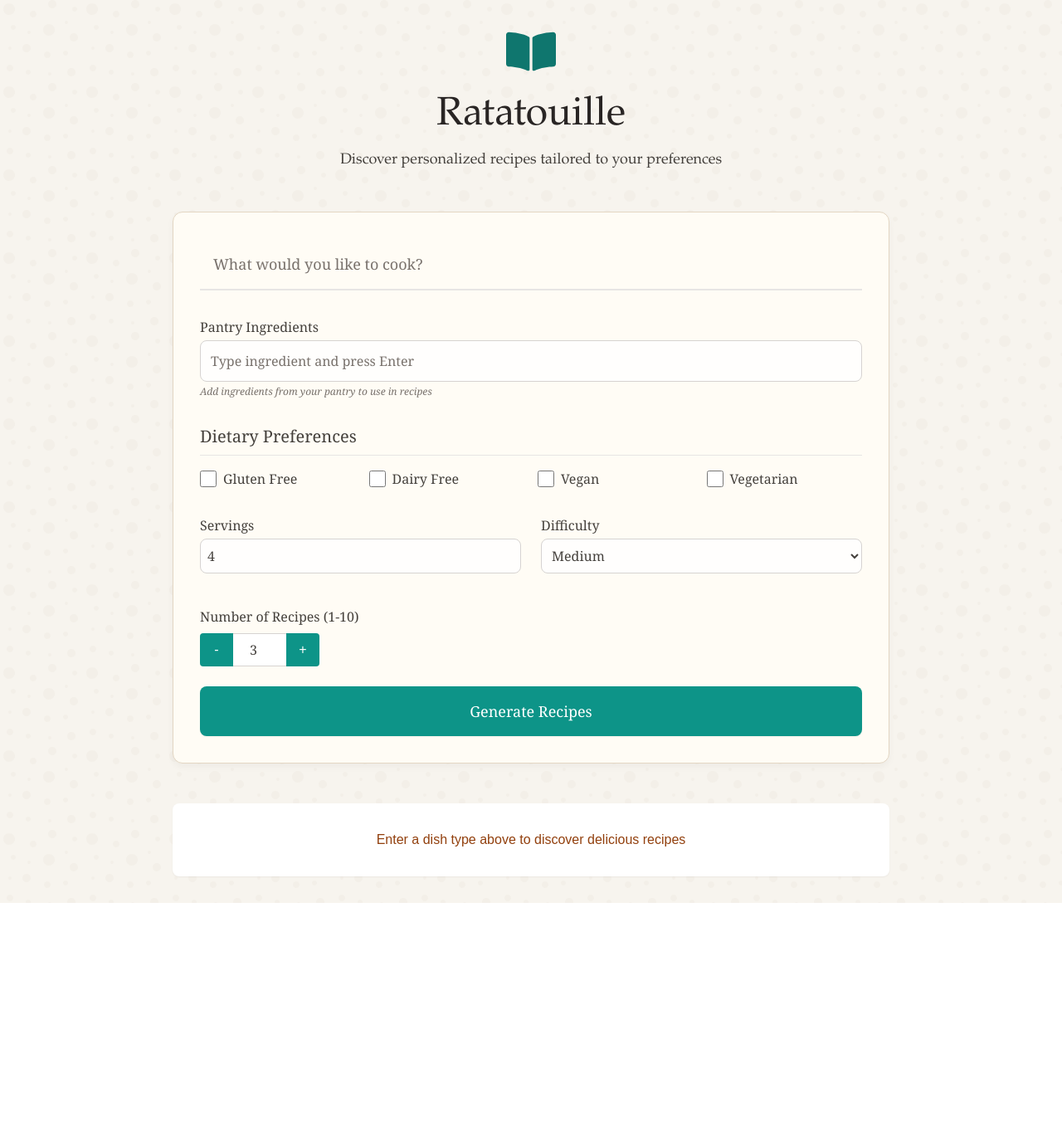
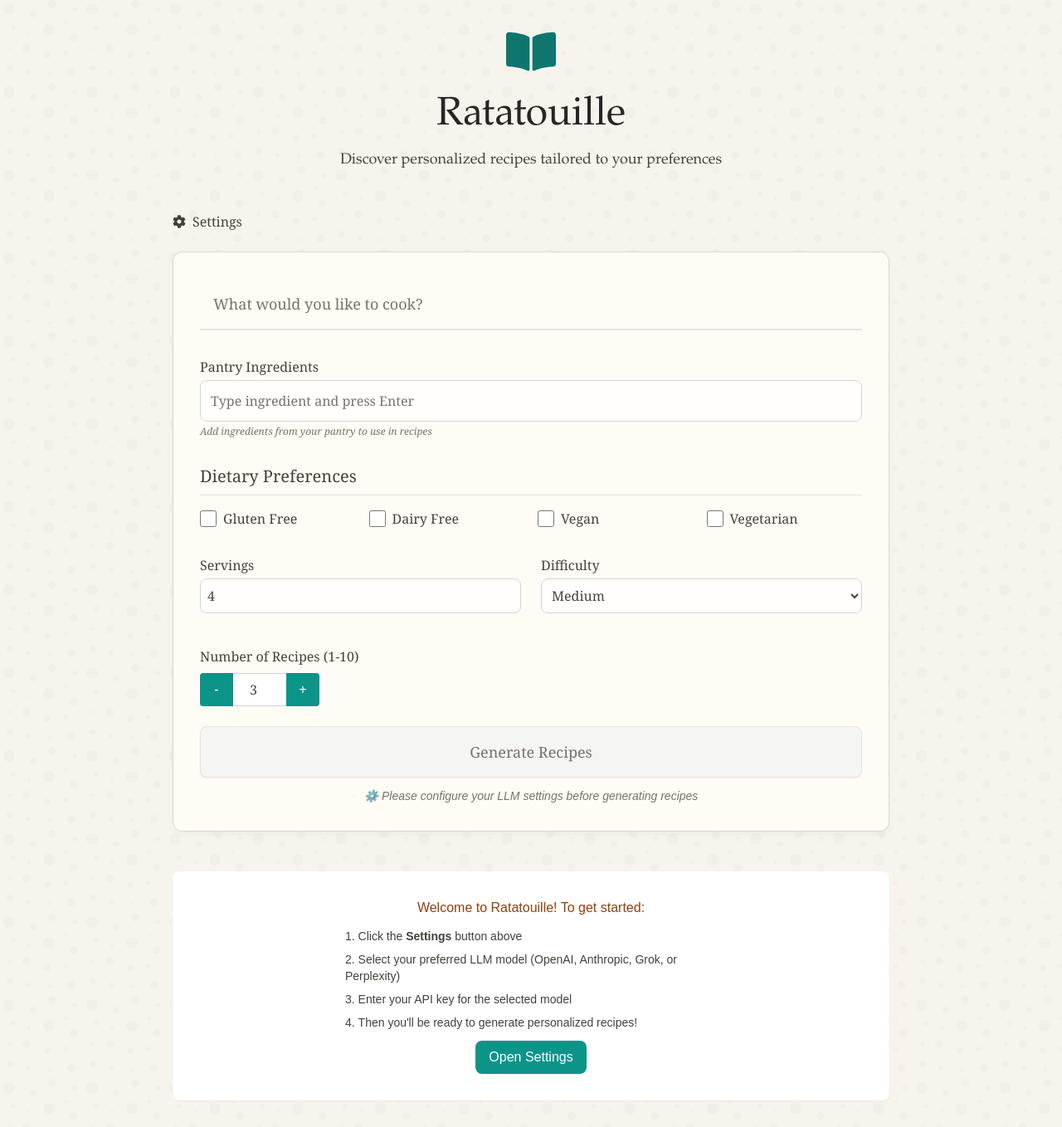
Before and after one commit to drsullivan13/ratatouille-ui, a Next.js app: page / in a window 1280 px wide. Shown: the whole page at 83% size. Before the commit the page ends 1088 px from the top, so only its background shows below. Built offline with nearby package versions, Linux system fonts and the light colour scheme.

Commit message:
Adds a Settings menu so that users are able to select which model they would like to ask questions to. Adds ability to add the API key for the model and generate a recipe

```diff
--- a/src/app/api/recipes/route.js
+++ b/src/app/api/recipes/route.js
@@ -10,18 +10,39 @@ export async function POST(request) {
   }
 
   try {
+    // Extract model and API key from headers
+    const llmModel = request.headers.get('X-LLM-Model') || 'openai'
+    const apiKey = request.headers.get('X-API-Key')
+
+    if (!apiKey) {
+      return NextResponse.json(
+        { message: 'API key is required' },
+        { status: 400 }
+      )
+    }
+
     const body = await request.json()
+
+    // Add model selection to the request body
+    const enhancedBody = {
+      ...body,
+      llmConfig: {
+        model: llmModel,
+        apiKey: apiKey
+      }
+    }
+
     const response = await fetch(`${apiUrl}/api/recipes/generate`, {
       method: 'POST',
       headers: {
         'Content-Type': 'application/json',
-        // Add any additional headers your API requires
       },
-      body: JSON.stringify(body),
+      body: JSON.stringify(enhancedBody),
     })
 
     if (!response.ok) {
-      throw new Error('Failed to fetch recipes from external API');
+      const errorData = await response.json().catch(() => ({}))
+      throw new Error(errorData.message || `Failed to fetch recipes from ${llmModel} API`);
     }
 
     const data = await response.json()
--- a/src/app/components/SearchForm.js
+++ b/src/app/components/SearchForm.js
@@ -1,4 +1,4 @@
-export default function SearchForm({ formData, setFormData, handleSearch }) {
+export default function SearchForm({ formData, setFormData, handleSearch, hasApiKey }) {
     const handleChange = (e) => {
       const { name, value, type, checked } = e.target;
       if (type === 'checkbox') {
@@ -188,12 +188,27 @@ export default function SearchForm({ formData, setFormData, handleSearch }) {
         </div>
       </div>
 
+        {hasApiKey ? (
           <button
             type="submit"
             className="w-full bg-teal-600 text-white p-4 rounded-lg hover:bg-teal-700 transition duration-300 font-medium text-lg font-serif shadow-sm"
           >
             Generate Recipes
           </button>
+        ) : (
+          <div className="space-y-3">
+            <button
+              type="button"
+              onClick={() => handleSearch()} // This will trigger the API key check and open settings
+              className="w-full bg-stone-100 border border-stone-200 text-stone-500 p-4 rounded-lg hover:bg-stone-200 transition duration-300 font-medium text-lg font-serif shadow-sm"
+            >
+              Generate Recipes
+            </button>
+            <p className="text-center text-sm text-stone-500 italic">
+              ⚙️ Please configure your LLM settings before generating recipes
+            </p>
+          </div>
+        )}
       </form>
     )
   }
--- /dev/null
+++ b/src/app/components/SettingsMenu.js
@@ -0,0 +1,149 @@
+'use client'
+
+import { useState, useEffect } from 'react'
+import { motion } from 'framer-motion'
+import { FaCog, FaEye, FaEyeSlash } from 'react-icons/fa'
+
+export default function SettingsMenu({ settings, setSettings, isOpen, setIsOpen }) {
+  const [showApiKey, setShowApiKey] = useState(false)
+  const [apiKeys, setApiKeys] = useState({})
+
+  const models = [
+    { id: 'openai', name: 'OpenAI' },
+    { id: 'anthropic', name: 'Anthropic' },
+    { id: 'grok', name: 'Grok' },
+    { id: 'perplexity', name: 'Perplexity' },
+  ]
+
+  // Load all saved API keys on component mount
+  useEffect(() => {
+    const savedApiKeys = localStorage.getItem('ratatouille_api_keys')
+    if (savedApiKeys) {
+      setApiKeys(JSON.parse(savedApiKeys))
+    }
+  }, [])
+
+  // When settings change or component mounts, ensure the current API key is set
+  useEffect(() => {
+    if (apiKeys[settings.model]) {
+      setSettings(prev => ({
+        ...prev,
+        apiKey: apiKeys[settings.model]
+      }))
+    }
+  }, [apiKeys, settings.model, setSettings])
+
+  const handleModelChange = (modelId) => {
+    setSettings(prev => ({
+      ...prev,
+      model: modelId,
+      apiKey: apiKeys[modelId] || ''
+    }))
+  }
+
+  const handleApiKeyChange = (e) => {
+    const newApiKey = e.target.value
+
+    // Update the current API key in settings
+    setSettings(prev => ({
+      ...prev,
+      apiKey: newApiKey
+    }))
+
+    // Save this API key for this specific model
+    const updatedApiKeys = {
+      ...apiKeys,
+      [settings.model]: newApiKey
+    }
+
+    setApiKeys(updatedApiKeys)
+    localStorage.setItem('ratatouille_api_keys', JSON.stringify(updatedApiKeys))
+  }
+
+  const toggleApiKeyVisibility = () => {
+    setShowApiKey(!showApiKey)
+  }
+
+  return (
+    <div className="mb-6">
+      <button
+        type="button"
+        onClick={() => setIsOpen(!isOpen)}
+        className="flex items-center gap-2 text-stone-700 hover:text-teal-600 mb-2 transition-colors duration-200"
+      >
+        <FaCog className={`${isOpen ? 'text-teal-600' : ''}`} />
+        <span className="font-serif">Settings</span>
+      </button>
+
+      {isOpen && (
+        <motion.div
+          initial={{ opacity: 0, height: 0 }}
+          animate={{ opacity: 1, height: 'auto' }}
+          exit={{ opacity: 0, height: 0 }}
+          transition={{ duration: 0.2 }}
+          className="p-5 rounded-xl shadow-md border border-stone-200 mb-6"
+          style={{
+            backgroundColor: '#FFFCF5',
+            boxShadow: '0 4px 8px rgba(0,0,0,0.04)',
+            borderColor: '#E3D6C3'
+          }}
+        >
+          <h3 className="text-lg font-serif text-stone-700 mb-4 border-b border-stone-200 pb-2">Model Settings</h3>
+
+          <div className="mb-5">
+            <p className="text-sm text-stone-600 mb-3 font-serif">Select LLM provider:</p>
+            <div className="grid grid-cols-2 gap-2">
+              {models.map((model) => (
+                <label
+                  key={model.id}
+                  className={`
+                    flex items-center p-3 rounded-lg cursor-pointer
+                    ${settings.model === model.id
+                      ? 'bg-teal-50 border-teal-600 border text-teal-700'
+                      : 'bg-white/80 border border-stone-200 text-stone-700 hover:border-teal-300'}
+                    transition-colors duration-200
+                  `}
+                >
+                  <input
+                    type="radio"
+                    name="model"
+                    value={model.id}
+                    checked={settings.model === model.id}
+                    onChange={() => handleModelChange(model.id)}
+                    className="sr-only" // Hide the actual radio button
+                  />
+                  <span className="font-serif">{model.name}</span>
+                </label>
+              ))}
+            </div>
+          </div>
+
+          <div className="mb-3">
+            <label className="block text-stone-700 font-serif mb-2">
+              API Key
+              <div className="relative">
+                <input
+                  type={showApiKey ? 'text' : 'password'}
+                  value={settings.apiKey}
+                  onChange={handleApiKeyChange}
+                  placeholder={`Enter your ${models.find(m => m.id === settings.model)?.name || 'selected'} API key`}
+                  className="w-full p-3 mt-1 pr-10 border border-stone-300 rounded-lg focus:border-teal-600 focus:outline-none text-stone-700 placeholder-stone-500 bg-white/80"
+                />
+                <button
+                  type="button"
+                  onClick={toggleApiKeyVisibility}
+                  className="absolute right-3 top-1/2 transform -translate-y-1/2 text-stone-500 hover:text-teal-600"
+                >
+                  {showApiKey ? <FaEyeSlash /> : <FaEye />}
+                </button>
+              </div>
+              <p className="mt-1 text-xs text-stone-500 italic">
+                Your API key is stored only in your browser and never sent to our servers
+              </p>
+            </label>
+          </div>
+        </motion.div>
+      )}
+    </div>
+  )
+}
--- a/src/app/page.js
+++ b/src/app/page.js
@@ -5,6 +5,7 @@ import { motion } from 'framer-motion';
 import { FaBookOpen, FaSearch } from 'react-icons/fa';
 import SearchForm from './components/SearchForm';
 import RecipeList from './components/RecipeList';
+import SettingsMenu from './components/SettingsMenu';
 
 export default function Home() {
   const [formData, setFormData] = useState({
@@ -16,6 +17,11 @@ export default function Home() {
     pantryIngredients: '',
     pantryIngredientsArray: []
   });
+  const [settings, setSettings] = useState({
+    model: 'openai', // Default model
+    apiKey: ''
+  });
+  const [isSettingsOpen, setIsSettingsOpen] = useState(false);
   const [recipes, setRecipes] = useState([]);
   const [loading, setLoading] = useState(false);
   const [error, setError] = useState(null);
@@ -23,6 +29,7 @@ export default function Home() {
   useEffect(() => {
     const storedRecipes = sessionStorage.getItem('recipes');
     const storedFormData = sessionStorage.getItem('formData');
+    const storedModel = localStorage.getItem('ratatouille_model');
 
     if (storedRecipes) {
       setRecipes(JSON.parse(storedRecipes));
@@ -30,15 +37,34 @@ export default function Home() {
     if (storedFormData) {
       setFormData(JSON.parse(storedFormData));
     }
+    if (storedModel) {
+      setSettings(prev => ({
+        ...prev,
+        model: storedModel
+      }));
+    }
   }, []);
+
+  // Save only the selected model to localStorage
+  useEffect(() => {
+    localStorage.setItem('ratatouille_model', settings.model);
+  }, [settings.model]);
 
   const fetchRecipes = async (searchParams) => {
     setLoading(true);
     setError(null);
     try {
+      if (!settings.apiKey) {
+        throw new Error('Please provide an API key in settings');
+      }
+
       const response = await fetch('/api/recipes', {
         method: 'POST',
-        headers: { 'Content-Type': 'application/json' },
+        headers: {
+          'Content-Type': 'application/json',
+          'X-LLM-Model': settings.model,
+          'X-API-Key': settings.apiKey
+        },
         body: JSON.stringify(searchParams),
       });
       if (!response.ok) {
@@ -57,6 +83,13 @@ export default function Home() {
   };
 
   const handleSearch = () => {
+    // Check if API key is provided
+    if (!settings.apiKey) {
+      setError("Please select a model and provide an API key in settings");
+      setIsSettingsOpen(true); // Open settings panel
+      return;
+    }
+
     const searchParams = {
       dishType: formData.dishType,
       preferences: {
@@ -98,12 +131,23 @@ export default function Home() {
           </p>
         </div>
 
+        {/* Settings Menu */}
+        <div className="mb-4">
+          <SettingsMenu
+            settings={settings}
+            setSettings={setSettings}
+            isOpen={isSettingsOpen}
+            setIsOpen={setIsSettingsOpen}
+          />
+        </div>
+
         {/* Search Section */}
         <div className="mb-12">
           <SearchForm
             formData={formData}
             setFormData={setFormData}
             handleSearch={handleSearch}
+            hasApiKey={Boolean(settings.apiKey)}
           />
         </div>
 
@@ -147,9 +191,29 @@ export default function Home() {
                 animate={{ opacity: 1 }}
                 className="text-center p-8 bg-white rounded-lg shadow-sm"
               >
-                <p className="text-amber-800">
-                  Enter a dish type above to discover delicious recipes
-                </p>
+                {settings.apiKey ? (
+                  <p className="text-amber-800">
+                    Enter a dish type above to discover delicious recipes
+                  </p>
+                ) : (
+                  <div className="space-y-3">
+                    <p className="text-amber-800">
+                      Welcome to Ratatouille! To get started:
+                    </p>
+                    <ol className="text-sm text-stone-700 list-decimal list-inside space-y-2 max-w-md mx-auto text-left">
+                      <li>Click the <span className="font-semibold">Settings</span> button above</li>
+                      <li>Select your preferred LLM model (OpenAI, Anthropic, Grok, or Perplexity)</li>
+                      <li>Enter your API key for the selected model</li>
+                      <li>Then you&apos;ll be ready to generate personalized recipes!</li>
+                    </ol>
+                    <button
+                      onClick={() => setIsSettingsOpen(true)}
+                      className="mt-4 px-4 py-2 bg-teal-600 text-white rounded-lg hover:bg-teal-700 transition"
+                    >
+                      Open Settings
+                    </button>
+                  </div>
+                )}
               </motion.div>
             )
           )}
```
Lines whose indentation alone changed are shown as unchanged.
